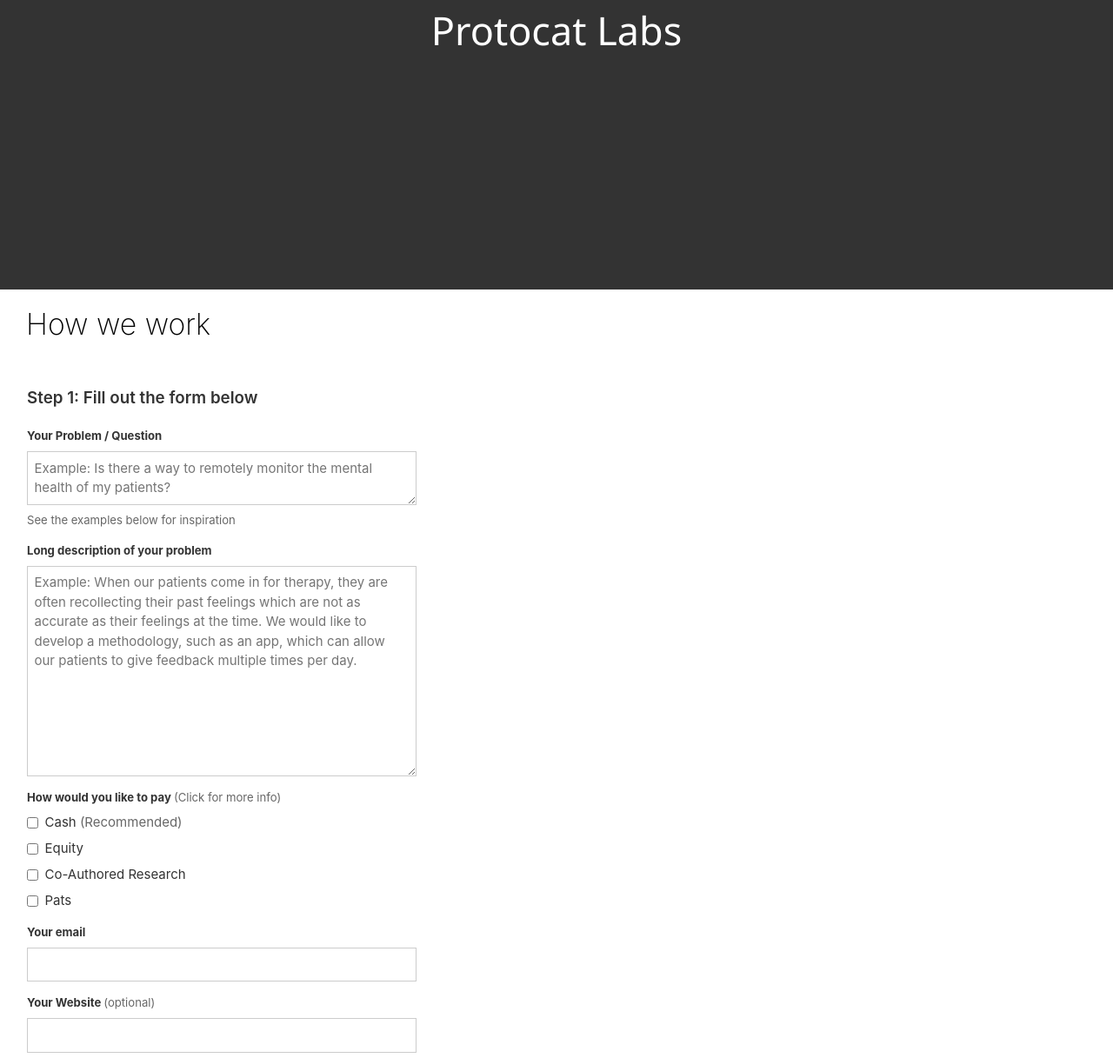
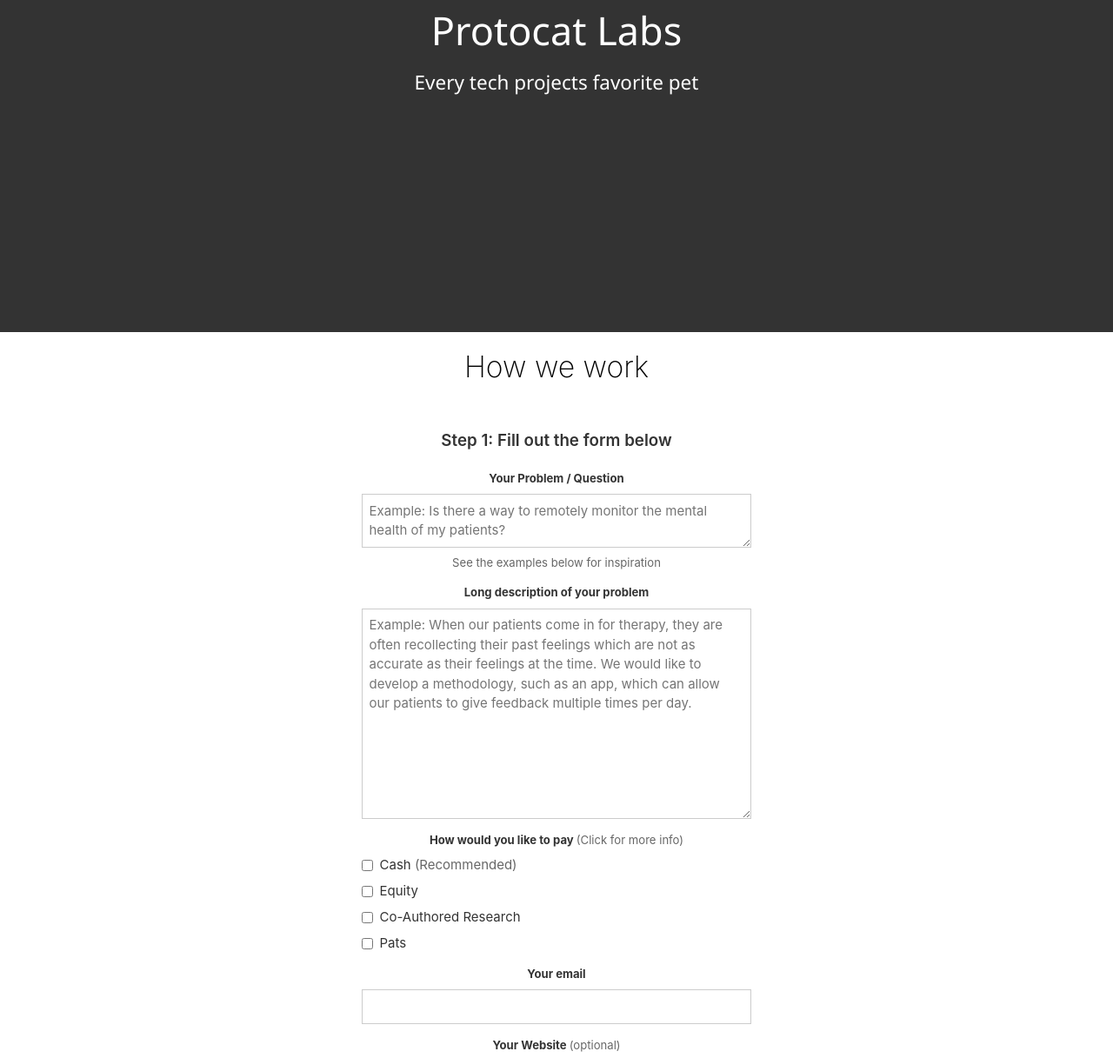
Before and after one commit to protocatlabs/protocatlabs.github.io, a plain HTML site: page index.html in a window 1280 px wide. Shown: the part 408-1625 px from the top of the page at 87% size. Drawn offline with nearby package versions, Linux system fonts and the light colour scheme.

Commit message:
final first draft

```diff
--- a/index.html
+++ b/index.html
@@ -63,7 +63,7 @@
         <div class="stagger-visualizer center"></div>
 <script type="text/javascript" src="js/squares.js"></script>
         <h1 class="f2 f1-l fw2 mb0 lh-title">Protocat Labs</h1>
-        <h2 class="fw1 f3  mt3 mb4"></h2>
+        <h2 class="fw1 f3  mt3 mb4">Every tech projects favorite pet</h2>
 <!--         <a class="f6 no-underline grow dib v-mid bg-blue white ba b--blue ph3 pv2 mb3" href="/">Request Quote</a>
         <span class="dib v-mid ph3 black-70 mb3"> - </span>
         <a class="f6 no-underline grow dib v-mid black ba b--black ph3 pv2 mb3" href="">Projects</a> -->
@@ -76,7 +76,7 @@
 
 </section>
 
-<section class="sans-serif">
+<section class="sans-serif tc">
   <div class="ph4 f2 f2-l fw2 mb3 mt4 mt0-ns pt3">How we work
   </div>
 
@@ -87,8 +87,8 @@
     Email pj@protocatlabs.com</a>
   </div> -->
 
-  <main class="pa4 black-80">
-  <form class="measure " action="https://formspree.io/mpzqwvyy" method="POST">
+  <main class="pa4 black-80 center">
+  <form class="measure center" action="https://formspree.io/mpzqwvyy" method="POST">
     <fieldset id="sign_up" class="ba b--transparent ph0 mh0">
 
 
--- a/js/squares.js
+++ b/js/squares.js
@@ -15,7 +15,7 @@ const staggersAnimation = anime.timeline({
   targets: '.stagger-visualizer div',
   easing: 'easeInOutSine',
   delay: anime.stagger(50),
-  loop: 2,
+  loop: 1,
   autoplay: false
 })
 .add({
```
